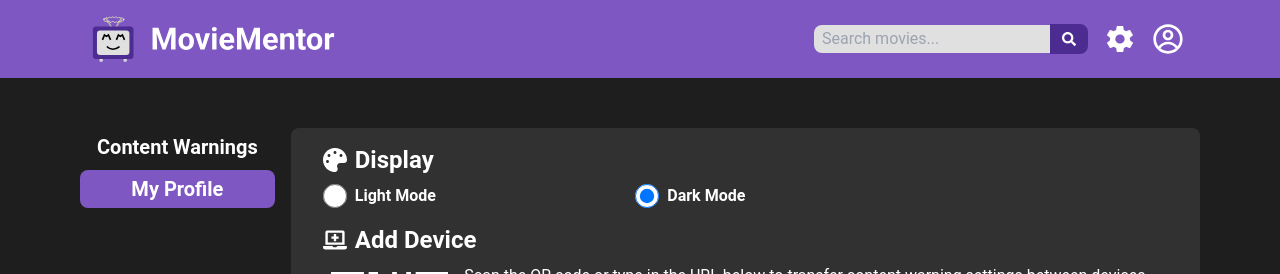
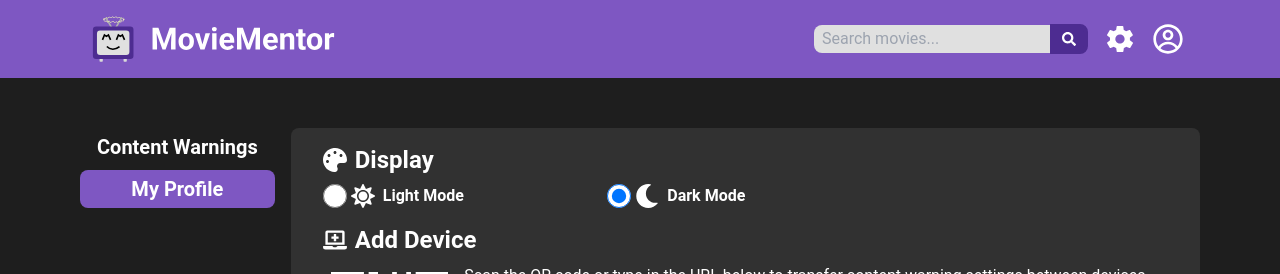
Before and after one commit to ContentWarnings/WebFrontend, a React (Create React App) app: page /settings/profile in a window 1280 px wide. Shown: the top 274 px of the page. Built offline with nearby package versions, Linux system fonts and the light colour scheme; no server answers.

Commit message:
Add icons

```diff
--- a/src/components/Settings/DisplaySetting.tsx
+++ b/src/components/Settings/DisplaySetting.tsx
@@ -1,5 +1,5 @@
 import { useContext } from "react";
-import { FaPalette } from "react-icons/fa";
+import { FaPalette, FaSun, FaMoon } from "react-icons/fa";
 import { ThemeContext } from "../../context/ThemeContext";
 
 function DisplaySetting() {
@@ -17,10 +17,11 @@ function DisplaySetting() {
             type="radio"
             name="display"
             value="light"
-            className="mr-2 h-6 w-6"
+            className="mr-1 h-6 w-6"
             checked={theme === "light"}
             onChange={(e) => setTheme(e.target.value)}
           />
+          <FaSun className="mr-2 h-6 w-6" />
           Light Mode
         </label>
         <label className="flex items-center">
@@ -28,10 +29,11 @@ function DisplaySetting() {
             type="radio"
             name="display"
             value="dark"
-            className="mr-2 h-6 w-6"
+            className="mr-1 h-6 w-6"
             checked={theme === "dark"}
             onChange={(e) => setTheme(e.target.value)}
           />
+          <FaMoon className="mr-2 h-6 w-6" />
           Dark Mode
         </label>
       </div>
```
